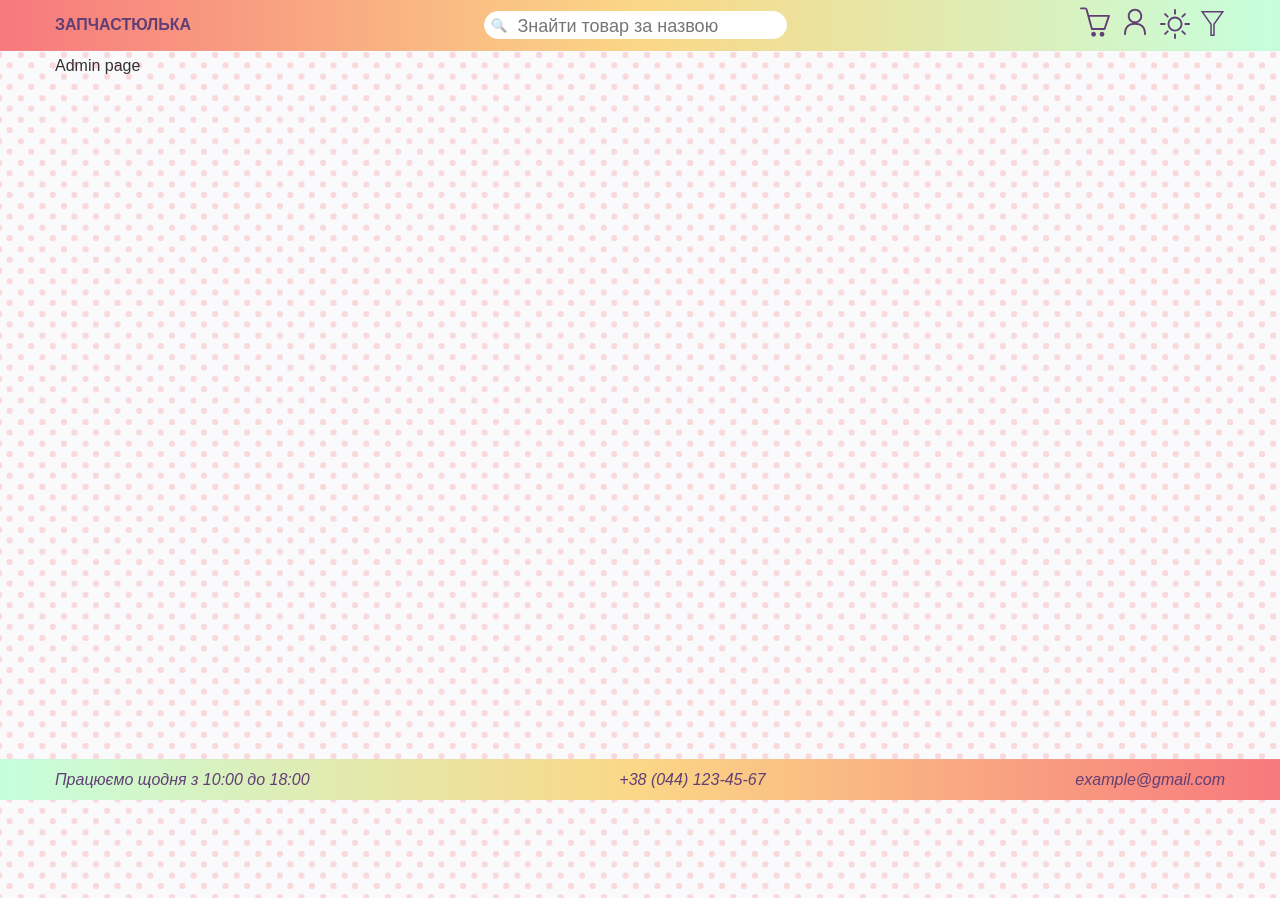
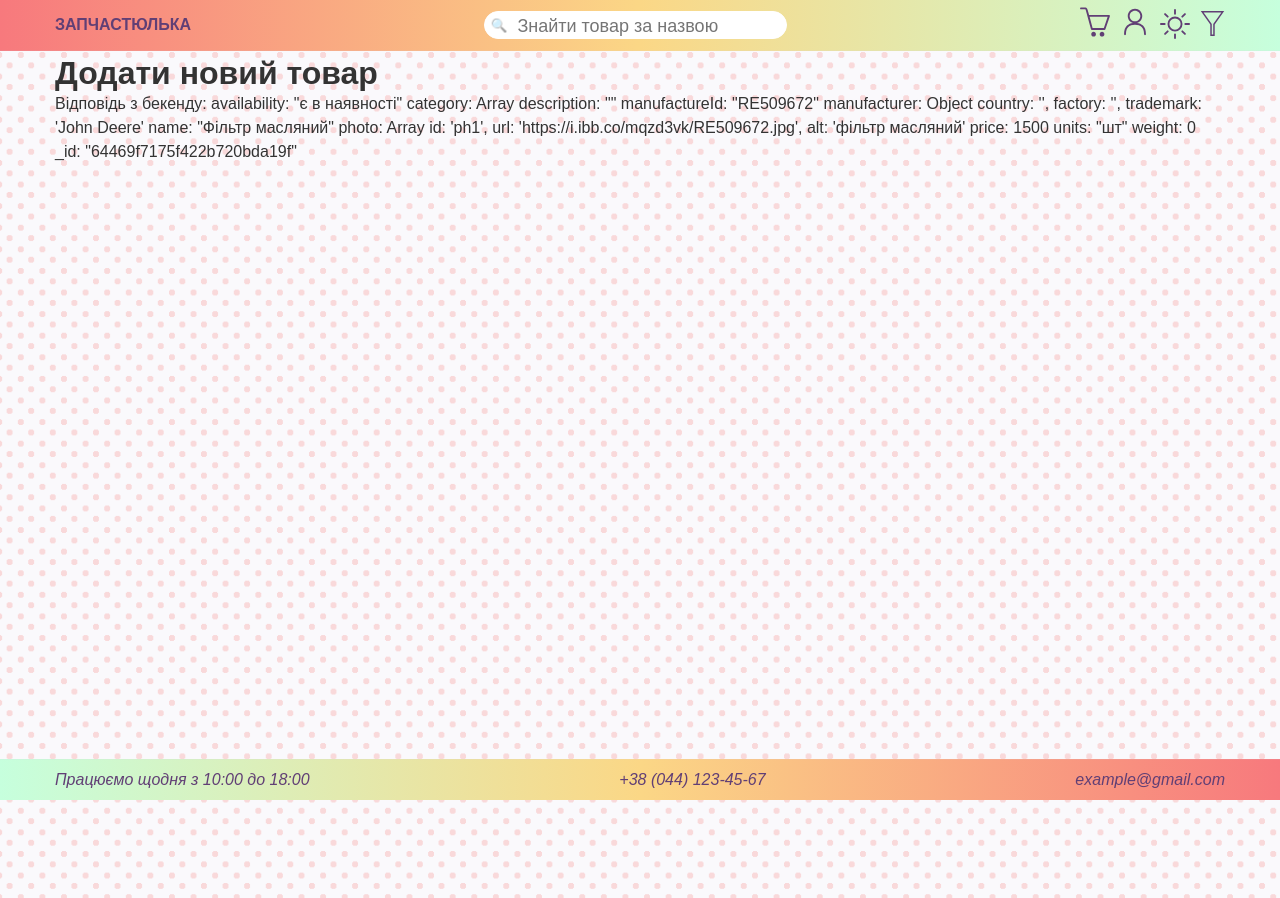
Before and after one commit to teiatan/zapchastiulka-frontend, a React (Create React App) app: page /zapchastiulka-frontend/admin in a window 1280 px wide. Built offline with nearby package versions, Linux system fonts and the light colour scheme.

Commit message:
add page details

```diff
--- a/package.json
+++ b/package.json
@@ -9,6 +9,7 @@
     "@testing-library/jest-dom": "^5.16.5",
     "@testing-library/react": "^13.4.0",
     "@testing-library/user-event": "^13.5.0",
+    "notiflix": "^3.2.6",
     "prop-types": "^15.8.1",
     "react": "^18.2.0",
     "react-dom": "^18.2.0",
--- a/src/components/App.jsx
+++ b/src/components/App.jsx
@@ -1,5 +1,5 @@
 import { Route, Routes } from "react-router-dom";
-import { Layout } from "./Layout/layout";
+import { Layout } from "./Layout/Layout";
 import { ProductsGallery } from "components/pages/productsGallery";
 import { ProductDetails } from "components/pages/productDetails";
 import { Profile } from "components/pages/profile";
--- /dev/null
+++ b/src/components/Main/AddNewProductForm/AddNewProductForm.jsx
@@ -0,0 +1,22 @@
+export function AddNewProductForm() {
+    return (
+        <form>
+            Відповідь з бекенду:
+            availability: "є в наявності"
+            category: Array
+            description: ""
+            manufactureId: "RE509672"
+            manufacturer: Object
+                country: '',
+                factory: '',
+                trademark: 'John Deere'
+            name: "Фільтр масляний"
+            photo: Array
+                id: 'ph1', url: 'https://i.ibb.co/mqzd3vk/RE509672.jpg', alt: 'фільтр масляний'
+            price: 1500
+            units: "шт"
+            weight: 0
+            _id: "64469f7175f422b720bda19f"
+        </form>
+    )
+}
--- a/src/components/pages/admin.jsx
+++ b/src/components/pages/admin.jsx
@@ -1,5 +1,10 @@
+import { AddNewProductForm } from "components/Main/AddNewProductForm/AddNewProductForm";
+
 export function AdminPage() {
     return(
-        <p>Admin page</p>
+        <>
+        <h1>Додати новий товар</h1>
+        <AddNewProductForm />
+        </>
     )
 }
```
Also changed, not shown: 1 other file (tests, documents, lock files or other folders).
